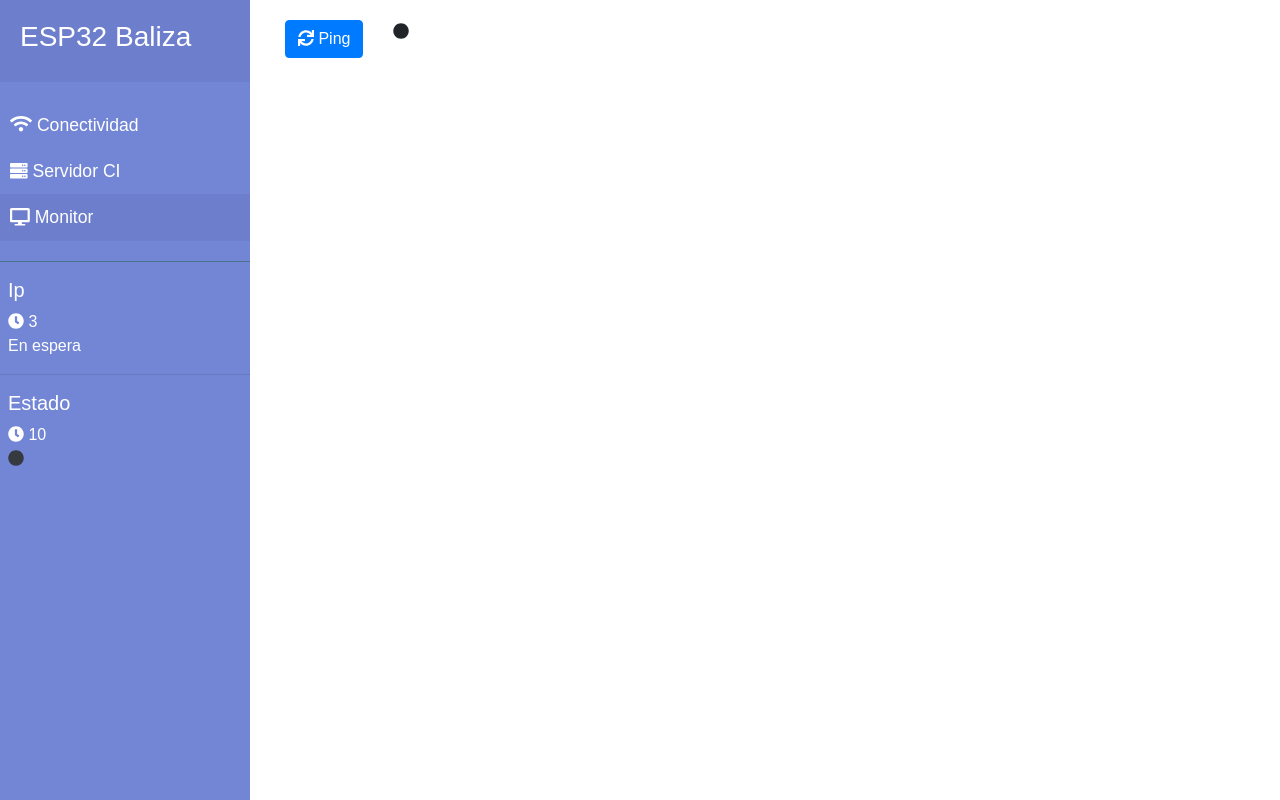
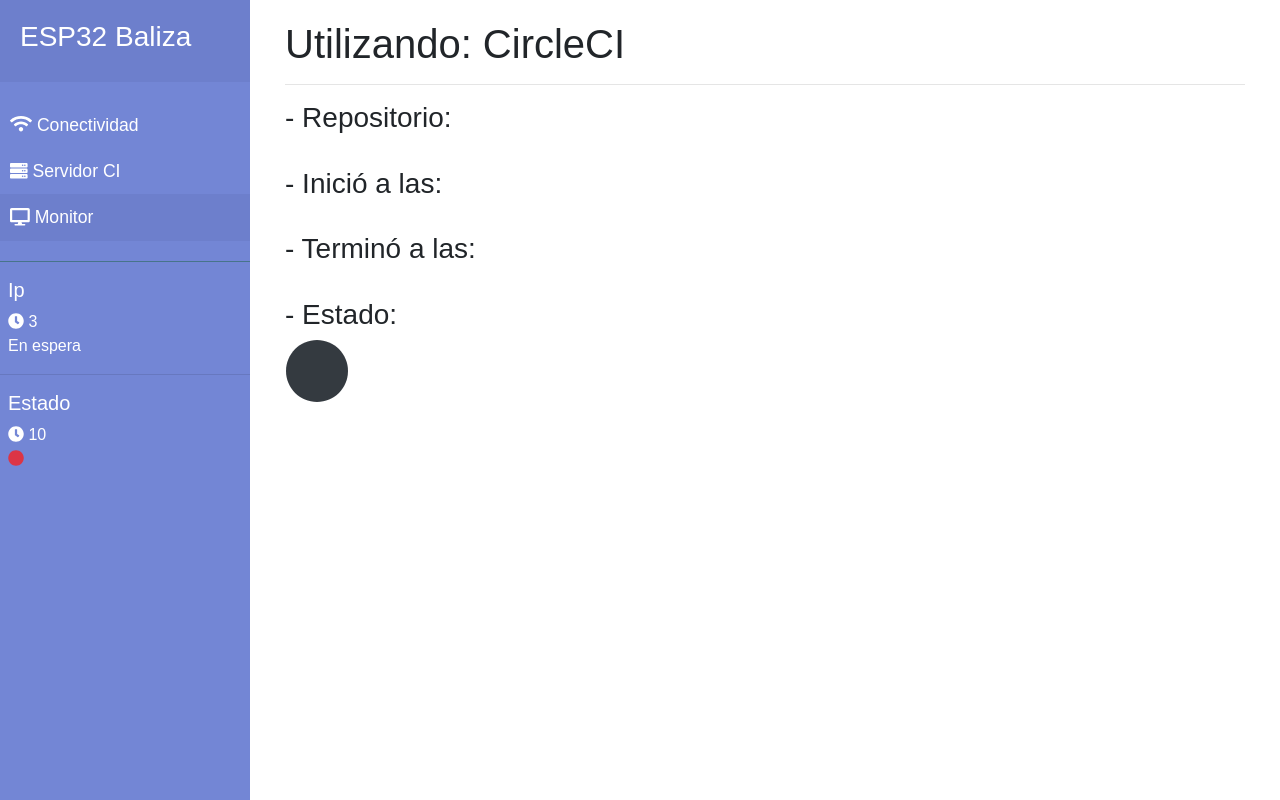
Before and after one commit to leandrofiorenzo/esp32-web, a Vue app: page / in a window 1280 px wide. Both pictures are taken after a click on the link "Monitor". Built offline with nearby package versions, Linux system fonts and the light colour scheme; no server answers; a web font is replaced by a local one.

Commit message:
Monitor del build desde aca

```diff
--- a/src/App.vue
+++ b/src/App.vue
@@ -41,7 +41,7 @@
                 </h5>
                 <i class="fas fa-clock"></i> {{segundosProximaActualizacionEstado}}
                 <br>
-                <span :class="obtenerColorEstado">
+                <span class="text-danger" :class="obtenerColorEstado">
                     <i class="fa fa-circle"></i>
                 </span>
                  <br>
@@ -80,7 +80,7 @@
         return {
             ventanaActual: 'Conectividad',
 
-            estadoBaliza: 0,
+            respondeLaBaliza: true,
 
             segundosProximaActualizacionIp: TIEMPO_ACTUALIZACION_IP,
             segundosProximaActualizacionEstado: TIEMPO_ACTUALIZACION_ESTADO,
@@ -112,7 +112,6 @@
             })
         },
         buscarEstadoBaliza() {
-            this.estadoBaliza = 0;
             if(this.ipBaliza.length > 0) {
                 this.cuentaRegresivaEstado();
                 axios({
@@ -120,9 +119,9 @@
                     url: `http://${this.ipBaliza}/ping`,
                     timeout: 5000
                 }).then(response => {
-                    this.estadoBaliza = 1
+                    this.respondeLaBaliza = true
                 }).catch(error => {
-                    this.estadoBaliza = 2
+                    this.respondeLaBaliza = false
                 })
             }
         },
@@ -157,9 +156,9 @@
             }
         },
         obtenerColorEstado () {
-            if(this.estadoBaliza == 0) return 'text-dark'
-            else if(this.estadoBaliza == 1) return 'bg-exitoso'
-            else return 'text-danger'
+            return this.respondeLaBaliza ?
+                'bg-exitoso' :
+                'text-danger'
         }
     }
 }
--- a/src/components/Monitor.vue
+++ b/src/components/Monitor.vue
@@ -1,15 +1,23 @@
 <template>
   <div class="container-fluid">
-    <div class="row">
-      <div class="col-auto">
-        <button class="btn btn-primary" @click="pingBaliza" :disabled="ipBaliza == '' || haciendoPing">
-          <i class="fas fa-sync"></i> Ping
-        </button>
-      </div>
-      <div class="col-auto">
-        <i :class="obtenerColor" class="fa fa-circle"></i>
-      </div>
+    <h1>Utilizando: {{servidorCI}}</h1>
+    <hr>
+    <div v-if="mostrarError" class="alert alert-danger">
+      <strong>Configure el servidor de integración continua.</strong>
     </div>
+    <h3>- Repositorio: </h3>
+    <h4>{{build.name}}</h4>
+    <br>
+    <h3>- Inició a las: </h3>
+    <h4>{{build.startedAt}}</h4>
+    <br>
+    <h3>- Terminó a las: </h3>
+    <h4>{{build.finishedAt}}</h4>
+    <br>
+    <h3>- Estado: </h3>
+    <span :class="obtenerBuildClass">
+      <i class="fa fa-circle fa-4x"></i>
+    </span>
   </div>
 </template>
 
@@ -18,42 +26,97 @@
 import axios from 'axios'
 
 export default {
-  name: 'Monitor',
   data () {
     return {
-      haciendoPing: false,
-      pingEstado: 1
+      mostrarError: false,
+      hookEstadoBuild: null,
+      estadoBuild: "Desconocido",
+
+      build: {
+        name: '',
+        startedAt: '',
+        finishedAt: ''
+      }
     }
   },
+  created () {
+    this.obtenerEstadoUltimoBuild();
+    this.hookEstadoBuild = setInterval(this.obtenerEstadoUltimoBuild, 5000)
+  },
+  destroyed () {
+    clearInterval(this.hookEstadoBuild)
+  },
   methods: {
-    pingBaliza () {
-      this.haciendoPing = true
-      this.pingEstado = 1
+    obtenerEstadoUltimoBuild () {
+      if(this.servidorCI == 'TravisCI') this.obtenerEstadoUltimoBuildTravisCI()
+      else if(this.servidorCI == 'CircleCI') this.obtenerEstadoUltimoBuildCircleCI()
+      else this.mostrarError = true
+    },
+    obtenerEstadoUltimoBuildTravisCI () {
       axios({
         method: 'GET',
-        url: `http://${this.ipBaliza}/ping`
+        url: `https://api.travis-ci.org/repo/${this.identificadorDelRepositorio}/builds?limit=1`,
+        headers: {
+          "Authorization": `token ${this.tokenAcceso}`,
+          "Travis-API-Version": "3"
+        }
       }).then(response => {
-        this.pingEstado = 2
-        this.haciendoPing = true
+        let ultimoBuild = response.data.builds[0];
+        let estadoBuildString = ultimoBuild.state
+        if(estadoBuildString == "created") this.estadoBuild = "EnCurso";
+        else if(estadoBuildString == "started") this.estadoBuild = "EnCurso";
+        else if(estadoBuildString == "failed") this.estadoBuild = "Fallido";
+        else if(estadoBuildString == "passed") this.estadoBuild = "Exitoso";
+        else this.estadoBuild = "Desconocido";
+
+        this.build = {
+          name: ultimoBuild.repository.name,
+          startedAt: ultimoBuild.started_at,
+          finishedAt: ultimoBuild.finished_at
+        }
       }).catch(error => {
-        this.pingEstado = 3
-        this.haciendoPing = true
+        console.log(error);
       })
-    }
+    },
+    obtenerEstadoUltimoBuildCircleCI () {
+      axios({
+        method: 'GET',
+        url: `https://circleci.com/api/v1.1/project/github/leandrofiorenzo/${this.identificadorDelRepositorio}?circle-token="${this.tokenAcceso}&limit=1`
+      }).then(response => {
+        let ultimoBuild = response.data[0]
+        let estadoBuildString = ultimoBuild.status
+        if(estadoBuildString == "queued") this.estadoBuild = "EnCurso";
+        else if(estadoBuildString == "running") this.estadoBuild = "EnCurso";
+        else if(estadoBuildString == "failed") this.estadoBuild = "Fallido";
+        else if(estadoBuildString == "success") this.estadoBuild = "Exitoso";
+        else this.estadoBuild = "Desconocido";
+
+        this.build = {
+          name: ultimoBuild.reponame,
+          startedAt: ultimoBuild.start_time,
+          finishedAt: ultimoBuild.stop_time
+        }
+      }).catch(error => {
+        console.log(error)
+      })
+    },
   },
   computed: {
-    ipBaliza: {
-      get () {
-        return this.$store.getters.getipBaliza
-      },
-      set(value) {
-        this.$store.commit('setipBaliza', value)
-      }
+    obtenerBuildClass() {
+      if(this.estadoBuild == "EnCurso") return 'text-warning'
+      else if(this.estadoBuild == "Fallido") return 'text-danger'
+      else if(this.estadoBuild == "Exitoso") return 'text-success'
+      else return 'text-dark'
     },
-    obtenerColor () {
-      if(this.pingEstado == 0) return 'text-dark'
-      else if(this.pingEstado == 1) return 'text-success'
-      else return 'text-danger'
+    servidorCI() {
+      return this.$store.getters.getServidorCI
+    },
+    tokenAcceso() {
+      return this.$store.getters.getTokenAcceso
+    },
+    identificadorDelRepositorio() {
+      return this.$store.getters.getIdentificadorDelRepositorio
     }
   }
-};
+}
+</script>
--- a/src/components/Servidor.vue
+++ b/src/components/Servidor.vue
@@ -53,10 +53,6 @@
   data () {
     return {
       enviandoServidor: false,
-
-      servidorCI: '',
-      tokenAcceso: '',
-      repositorioId: '',
 
       repositoriosCircleCI: [],
       repositoriosTravisCI: []
@@ -143,6 +139,30 @@
         this.$store.commit('setIpBaliza', value)
       }
     },
+    servidorCI: {
+      get() {
+        return this.$store.getters.getServidorCI
+      },
+      set(value) {
+        this.$store.commit('setServidorCI', value)
+      }
+    },
+    tokenAcceso: {
+      get() {
+        return this.$store.getters.getTokenAcceso
+      },
+      set(value) {
+        this.$store.commit('setTokenAcceso', value)
+      }
+    },
+    repositorioId: {
+      get() {
+        return this.$store.getters.getIdentificadorDelRepositorio
+      },
+      set(value) {
+        this.$store.commit('setIdentificadorDelRepositorio', value)
+      }
+    },
     puedeGuardar () {
       return this.tokenAcceso != '' && this.repositorioId != '' && this.servidorCI != ''
     }
--- a/src/store/index.js
+++ b/src/store/index.js
@@ -5,18 +5,40 @@
 
 export default new Vuex.Store({
   state: {
-    ipBaliza: ''
+    ipBaliza: '',
+
+    servidorCI: 'CircleCI',
+    tokenAcceso: '8761a13e3eb7b85dd360b5b7b85bd63c9f8841bf',
+    identificadorDelRepositorio: 'sample-repository'
   },
   mutations: {
     setIpBaliza(state, ipBaliza) {
       state.ipBaliza = ipBaliza;
+    },
+    setServidorCI(state, servidorCI) {
+      state.servidorCI = servidorCI;
+    },
+    setTokenAcceso(state, tokenAcceso) {
+      state.tokenAcceso = tokenAcceso;
+    },
+    setIdentificadorDelRepositorio(state, identificadorDelRepositorio) {
+      state.identificadorDelRepositorio = identificadorDelRepositorio;
     }
   },
   actions: {
   },
   getters: {
-    getIpBaliza (state) {
+    getIpBaliza(state) {
       return state.ipBaliza
+    },
+    getServidorCI(state) {
+      return state.servidorCI
+    },
+    getTokenAcceso(state) {
+      return state.tokenAcceso
+    },
+    getIdentificadorDelRepositorio(state) {
+      return state.identificadorDelRepositorio
     }
   }
 })
```
